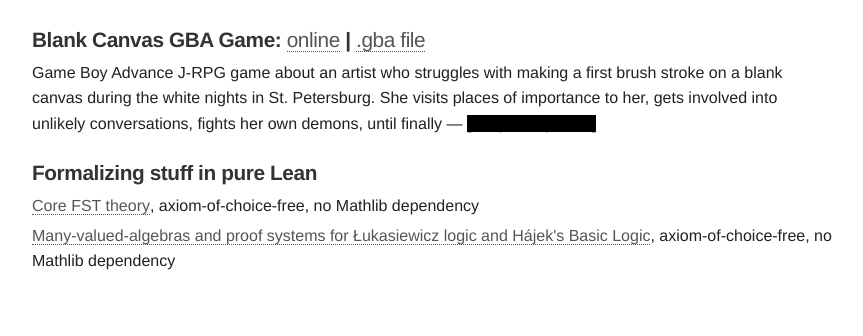
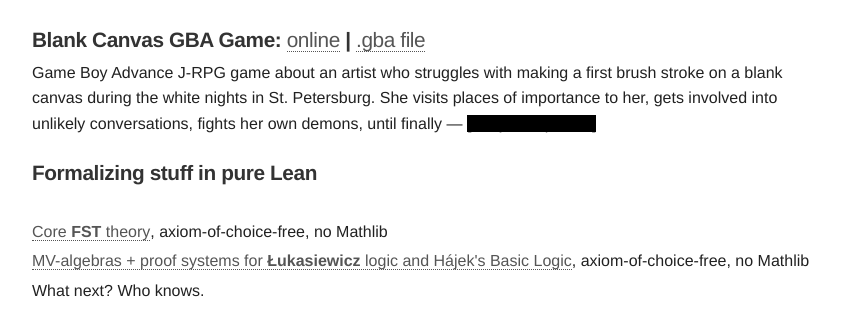
Before and after one commit to alexeyev/alexeyev.github.io, a Jekyll site: the page built from shenanigans.html, in a window 1280 px wide, cut to the strip 467-918 px from the top of the page. Shown: the top 336 px of the strip, without its empty margins (208-1071 px from the left). Built offline with Jekyll 4.4.1, drawn with Linux system fonts in a browser that asks for light colours.

Commit message:
[ENH] shenanigans redescribed

```diff
--- a/shenanigans.html
+++ b/shenanigans.html
@@ -17,21 +17,9 @@ description: Projects done solely for the sake of exercising free will, but the
  background-color:white;
 }
 </style>
-<!-- <header class="masthead">
-    <!-- <h1 class="masthead-title">
-        <a href="{{ site.baseurl }}">Free Will is a Beautiful Thing</a>
-    </h1> -->
-    <!-- <nav class="masthead-nav">
-        {% for nav in site.nav %}
-        <a href="{{ nav.href }}">{{ nav.name }}</a>
-        {% endfor %}
-    </nav>
-</header> -->
 Not gonna lie, some fun and a drop of artificial neural activity were involved
 <br/><br/>
 <div class="content list">
-<!--    <h2>Software</h2>-->
-
     <h3>Plugins for those <i>who care</i></h3>
     <br/>
     <iframe width="384px" height="275px" src="https://plugins.jetbrains.com/embeddable/card/32354" frameBorder="0"></iframe>
@@ -44,10 +32,12 @@ Not gonna lie, some fun and a drop of artificial neural activity were involved
     <br/><br/>
 
     <h3>Formalizing stuff in pure Lean</h3>
+    <br/>
 
     <ul>
-      <li><a href="https://github.com/alexeyev/finite-state-transducers-lean">Core FST theory</a>, axiom-of-choice-free, no Mathlib dependency</li>
-      <li><a href="https://github.com/alexeyev/lukasiewicz-many-valued-logic-lean">Many-valued-algebras and proof systems for Łukasiewicz logic and Hájek's Basic Logic</a>, axiom-of-choice-free, no Mathlib dependency</li>
+      <li><a href="https://github.com/alexeyev/finite-state-transducers-lean">Core <b>FST</b> theory</a>, axiom-of-choice-free, no Mathlib</li>
+      <li><a href="https://github.com/alexeyev/lukasiewicz-many-valued-logic-lean">MV-algebras + proof systems for <b>Łukasiewicz</b> logic and Hájek's Basic Logic</a>, axiom-of-choice-free, no Mathlib</li>
+      <li>What next? Who knows.</li>
     </ul>
     <br/><br/>
 
```
Also changed, not shown: other parts of shenanigans.html (+1 -1 lines).
